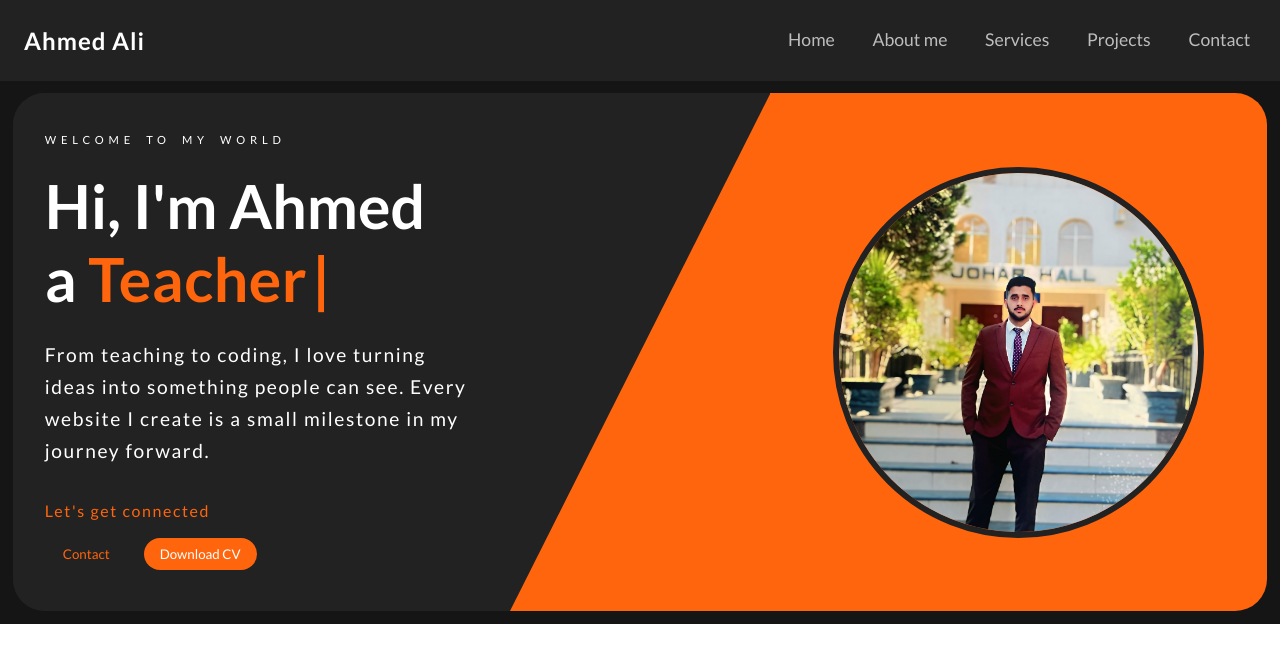
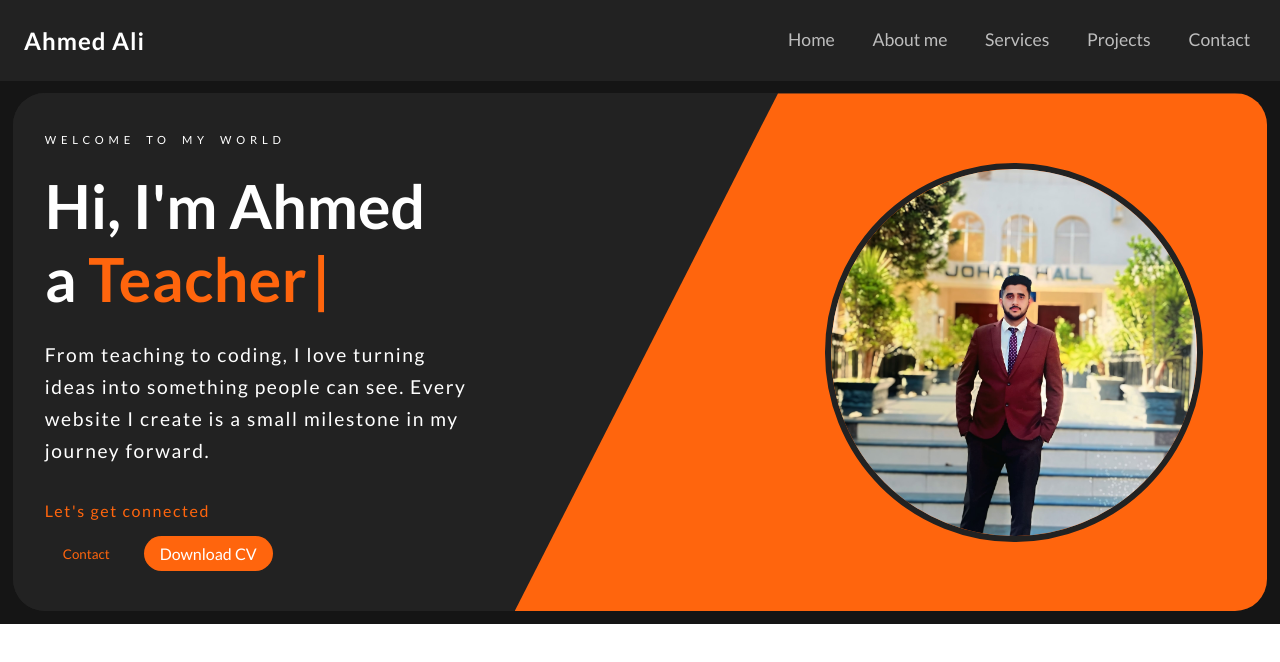
Before and after one commit to ahmed-jtt745/Portfolio, a plain HTML site: page index.html in a window 1280 px wide. Drawn offline with Linux system fonts and the light colour scheme.

Commit message:
Added CV download + Refinefments

```diff
--- a/index.html
+++ b/index.html
@@ -41,13 +41,15 @@
                     <div class="tagline">Let's get connected</div>
                     <div class="buttons">
                         <button class="contact">Contact</button>
-                        <button class="download">Download CV</button>
+                        <a href="CV/JS.png" download="" class="download">Download CV</a>
                     </div>
                 </div>
             </div>
-            <div class="middle-section"></div>
             <div class="picture-section">
-                    <img src="images/MyPicture.jpg" alt="">
+                    <div class="supporting-div">
+                        <img src="images/MyPicture.jpg" alt="">
+                    </div>
+
             </div>
         </section>
     </main>
--- a/style.css
+++ b/style.css
@@ -115,7 +115,7 @@ main .hero{
 .typed-text {
   display: inline-block;
   color: var(--accent-color);
-  transition: all 0.2s ease;  /* Smooth transition between each character update */
+  transition: all 0.2s ease;
   letter-spacing: 0.5px;
 }
 
@@ -179,7 +179,7 @@ main .hero{
     align-items: center;
     gap: 1rem;
 }
-.buttons button{
+.buttons button, .download{
     padding: 0.5rem 1rem;
     border-radius: 2rem;
     border: none;
@@ -199,10 +199,6 @@ main .hero{
 .buttons .download:hover{
     background-color: #d05006;
 }
-
-.hero .middle-section{
-    display: none;
-}
 .hero .picture-section{
     width: 100%;
     display: flex;
@@ -212,6 +208,14 @@ main .hero{
     padding: 2rem;
 
 }
+
+.supporting-div{
+    width: 100%;
+    display: flex;
+    justify-content: center;
+    align-items: center;
+}
+
 .picture-section img{
     border-radius: 100%;
     width: 80%;
@@ -282,26 +286,27 @@ main .hero{
         padding: 2rem;
     }
 
-    main .hero .middle-section {
-        display: block;
-        width: 21%;
-        background-color: var(--accent-color); /* SAME as text-section */
-        clip-path: polygon(100% 0, 100% 100%, 0 100%);
+    main .hero .picture-section {
+        width: 60%;
+        background-color: var(--accent-color);
+        display: flex;
+        justify-content: end;
+        align-items: center;
+        box-sizing: border-box;
+        padding: 1.5rem;
+        clip-path: polygon(35% 0, 100% 0, 100% 100%, 0 100%);
     }
 
-    main .hero .picture-section {
-        width: 40%;
-        background-color: var(--accent-color);
+    main .hero .picture-section .supporting-div{
         display: flex;
         justify-content: center;
         align-items: center;
-        box-sizing: border-box;
-        padding: 1.5rem;
+        width: 65%;
     }
 
     main .hero .picture-section img {
         width: 80%;          /* consistent scaling */
-        max-width: 700px;    /* never gets too big */
+        max-width: 500px;    /* never gets too big */
         height: auto;
         border-radius: 50%;
         border: 6px solid var(--sec-color); /* adjust border */
@@ -336,7 +341,7 @@ main .hero{
 
 }
 
-@media (min-width: 768px) and (max-width: 979px) {
+@media (min-width: 768px) and (max-width: 1090px) {
     .navigation .head{
         width: 40%;
     }
@@ -359,27 +364,28 @@ main .hero{
         background-color: var(--sec-color);
     }
 
-    main .hero .middle-section {
-        display: none;
-    }
-
     main .hero .picture-section {
         width: 60%;
         display: flex;
-        justify-content: center;
+        justify-content: end;
         align-items: center;
         padding: 2rem;
         background-color: var(--accent-color);
         clip-path: polygon(35% 0, 100% 0, 100% 100%, 0 100%);
     }
 
+    main .hero .picture-section .supporting-div{
+        display: flex;
+        justify-content: center;
+        align-items: center;
+    }
+
     main .hero .picture-section img {
-        width: 75%;
-        max-width: 450px;
+        width: 80%;
+        max-width: 500px;
         height: auto;
         border-radius: 50%;
         border: 6px solid var(--sec-color);
-        margin-left: auto;
     }
 
     .maintext {
@@ -392,4 +398,4 @@ main .hero{
         font-size: 1rem;
         line-height: 1.6rem;
     }
-    }
+}
```
Also changed, not shown: CV/JS.png (added).
